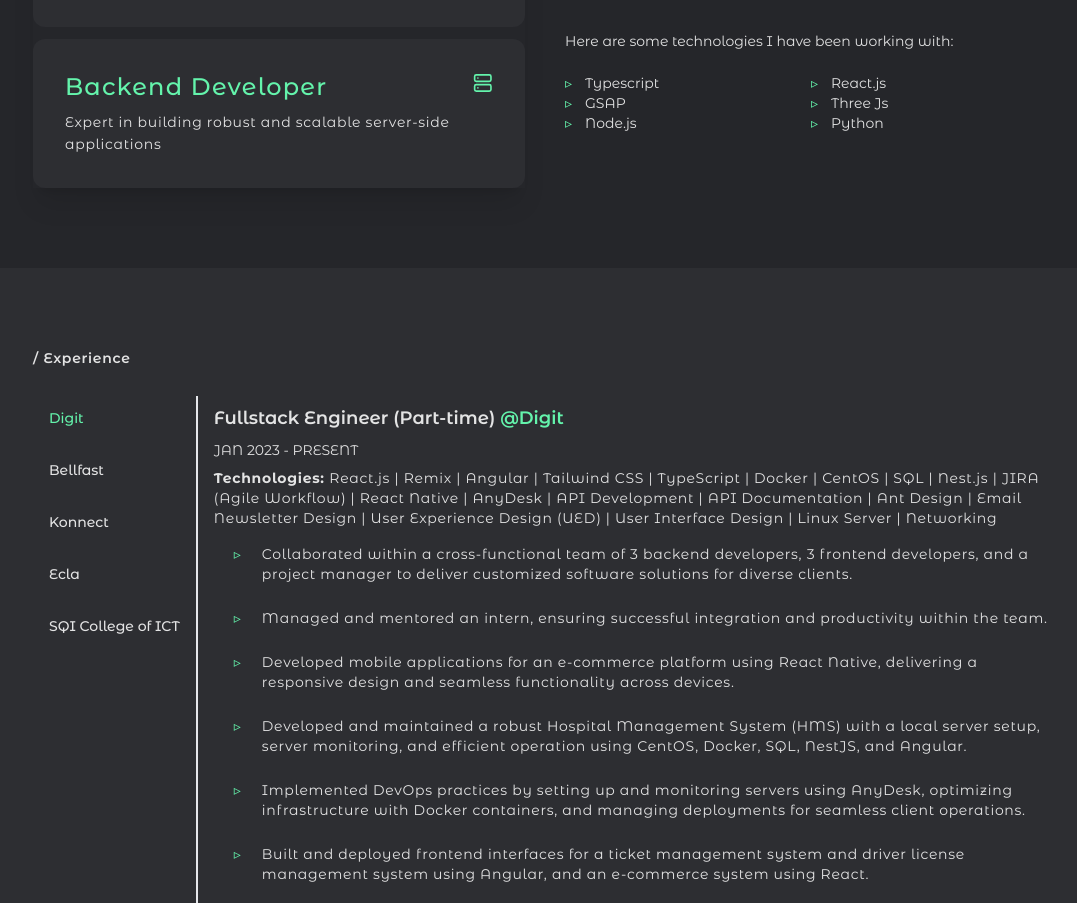
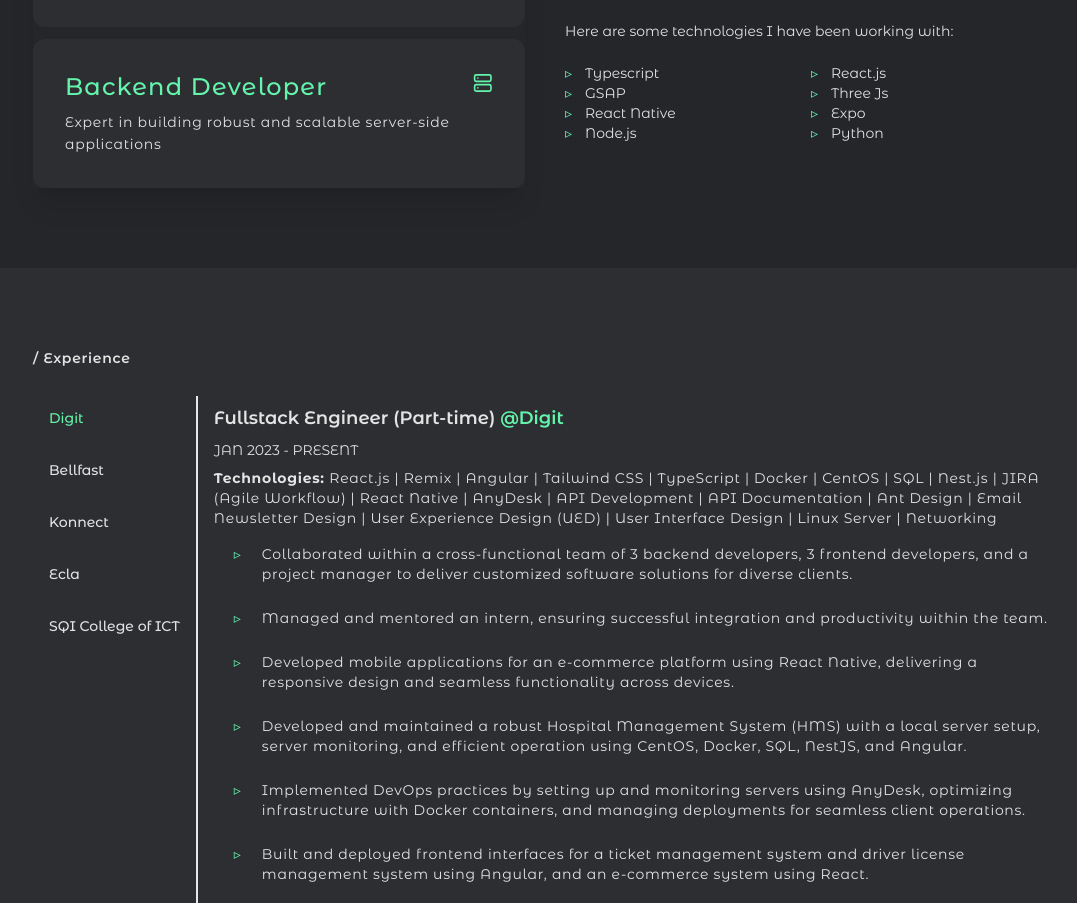
Before and after one commit to scryptwiz/Portfolio-2025, a React (Vite) app: page / in a window 1280 px wide. Shown: the part 1490-2393 px from the top of the page, without its empty margins (95-1172 px from the left). Built offline with nearby package versions, Linux system fonts and the light colour scheme.

Commit message:
feat(about): Added expo and react native to about

```diff
--- a/src/components/section/introduction.tsx
+++ b/src/components/section/introduction.tsx
@@ -8,6 +8,8 @@ const Introduction = () => {
 		"React.js",
 		"GSAP",
 		"Three Js",
+		"React Native",
+		"Expo",
 		"Node.js",
 		"Python",
 	];
```
